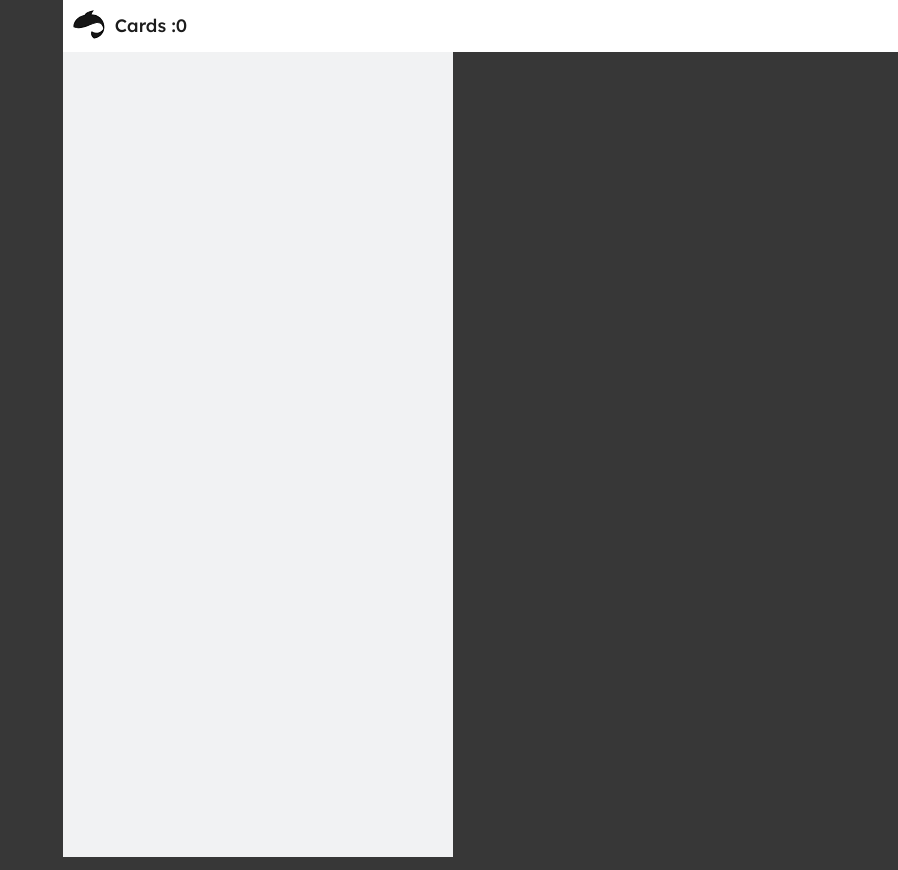
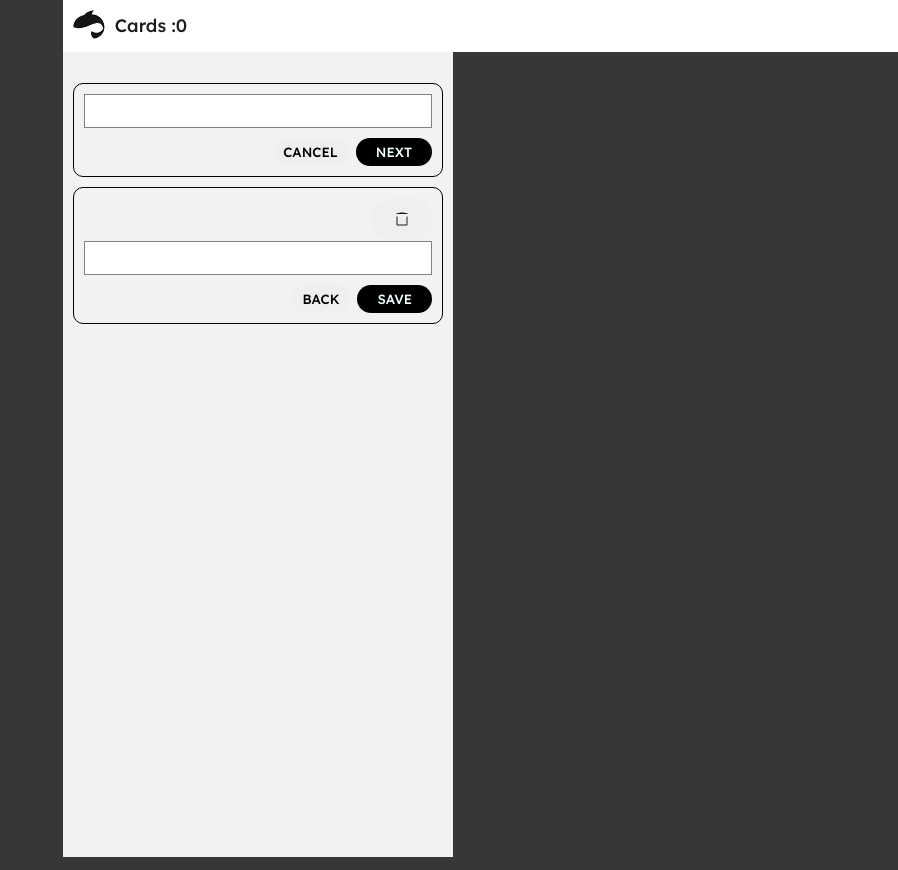
Before and after one commit to DominikReszczynski/fischkapp, a React (Vite) app: page / in a window 1280 px wide. Shown: the whole page, without its empty margins (382-1280 px from the left). Built offline with nearby package versions, Linux system fonts and the light colour scheme.

Commit message:
add card

```diff
--- a/src/App.css
+++ b/src/App.css
@@ -8,3 +8,6 @@
 body {
 	background: #373737;
 }
+.content {
+	padding-top: 60px;
+}
--- a/src/App.jsx
+++ b/src/App.jsx
@@ -1,5 +1,7 @@
 import { AppHeader } from "./components/AppHeader";
 import { AppLayout } from "./components/AppLayout";
+import { AppCard } from "./components/AppCard";
+
 
 import "./App.css";
 
@@ -7,6 +9,9 @@ function App() {
   return (
     <AppLayout>
       <AppHeader />
+      <div className="content">
+        <AppCard />
+      </div>
     </AppLayout>
   );
 }
--- /dev/null
+++ b/src/components/AppCard.module.css
@@ -0,0 +1,59 @@
+.cardConteinerNext,
+.cardConteinerSave {
+	display: flex;
+	flex-direction: column;
+	margin: 10px;
+	padding: 10px;
+	border: 1px solid;
+	border-radius: 10px;
+}
+.saveHeader {
+	margin-top: 0px;
+}
+/* input */
+.inputText {
+	width: 100%;
+	min-height: '40px';
+	resize: none;
+	border: 1px solid gray;
+}
+/* buttons */
+.cardConteinerNext div,
+.cardConteinerSave div {
+	display: flex;
+	justify-content: right;
+	margin-top: 10px;
+}
+.cardConteinerSave .saveHeader {
+	margin-top: 0px;
+}
+.cardConteinerNext div button,
+.cardConteinerSave div button {
+	padding: 6px 20px;
+	margin-right: 8px;
+	border: 0px;
+	border-radius: 20px;
+}
+.cardConteinerNext div button:first-child,
+.cardConteinerSave div button:first-child {
+	padding: 0 10px;
+}
+.cardConteinerNext div button:last-child,
+.cardConteinerSave div button:last-child {
+	margin-right: 0px;
+}
+.binBtn {
+	padding: -10px 0;
+	border: none;
+}
+.btnCancel {
+	border: none;
+}
+.btnConfirm {
+	color: azure;
+	background-color: black;
+}
+.btnDelete {
+	color: azure;
+	background-color: #d11a2a;
+}
--- /dev/null
+++ b/src/components/AppCard.tsx
@@ -0,0 +1,28 @@
+import React from 'react';
+import style from './AppCard.module.css';
+import binIcon from '../images/Kind=Delete.svg';
+export const AppCard = () => {
+	return (
+		<>
+			<div className={style.cardConteinerNext}>
+				<textarea className={style.inputText}></textarea>
+				<div>
+					<button className={style.btnCancel}>CANCEL</button>
+					<button className={style.btnConfirm}>NEXT</button>
+				</div>
+			</div>
+			<div className={style.cardConteinerSave}>
+				<div className={style.saveHeader}>
+					<button className={style.binBtn}>
+						<img src={binIcon} alt='bin' />
+					</button>
+				</div>
+				<textarea className={style.inputText}></textarea>
+				<div>
+					<button className={style.btnCancel}>BACK</button>
+					<button className={style.btnConfirm}>SAVE</button>
+				</div>
+			</div>
+		</>
+	);
+};
--- a/src/components/AppHeader.tsx
+++ b/src/components/AppHeader.tsx
@@ -8,11 +8,7 @@ export const AppHeader = () => {
 	return (
 		<header className={styles.headerConteiner}>
 			<a href='' target='_blank'>
-				<img
-					src={fischkappLogo}
-					className={styles.logo}
-					alt='Fischkapp logo'
-				/>
+				<img src={fischkappLogo} className={styles.logo} alt='Fischkapp logo' />
 			</a>
 			<p className={styles.cardInfo}>{`Cards :${count}`}</p>
 			<button
```
Also changed, not shown: src/images/Kind=Delete.svg (added).
